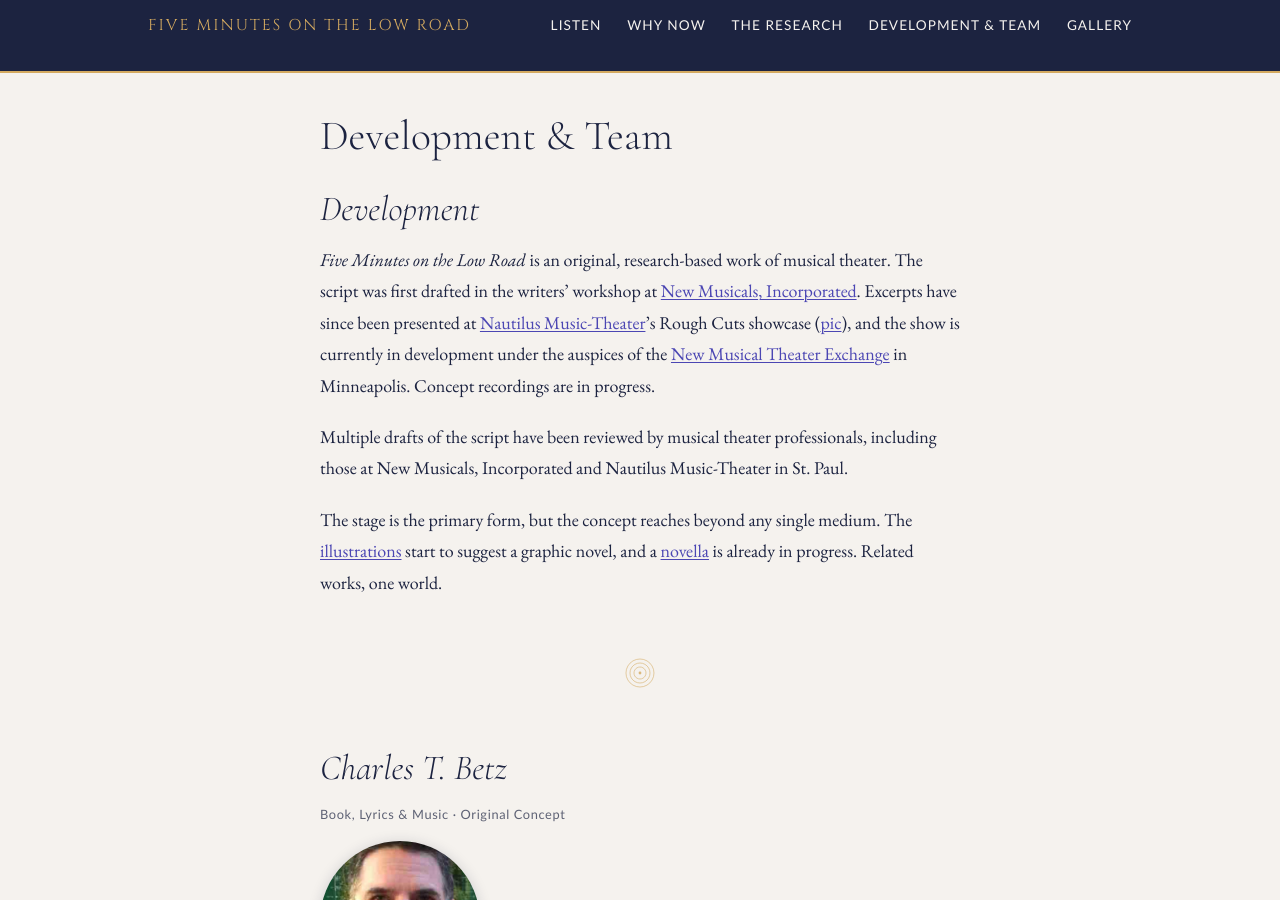
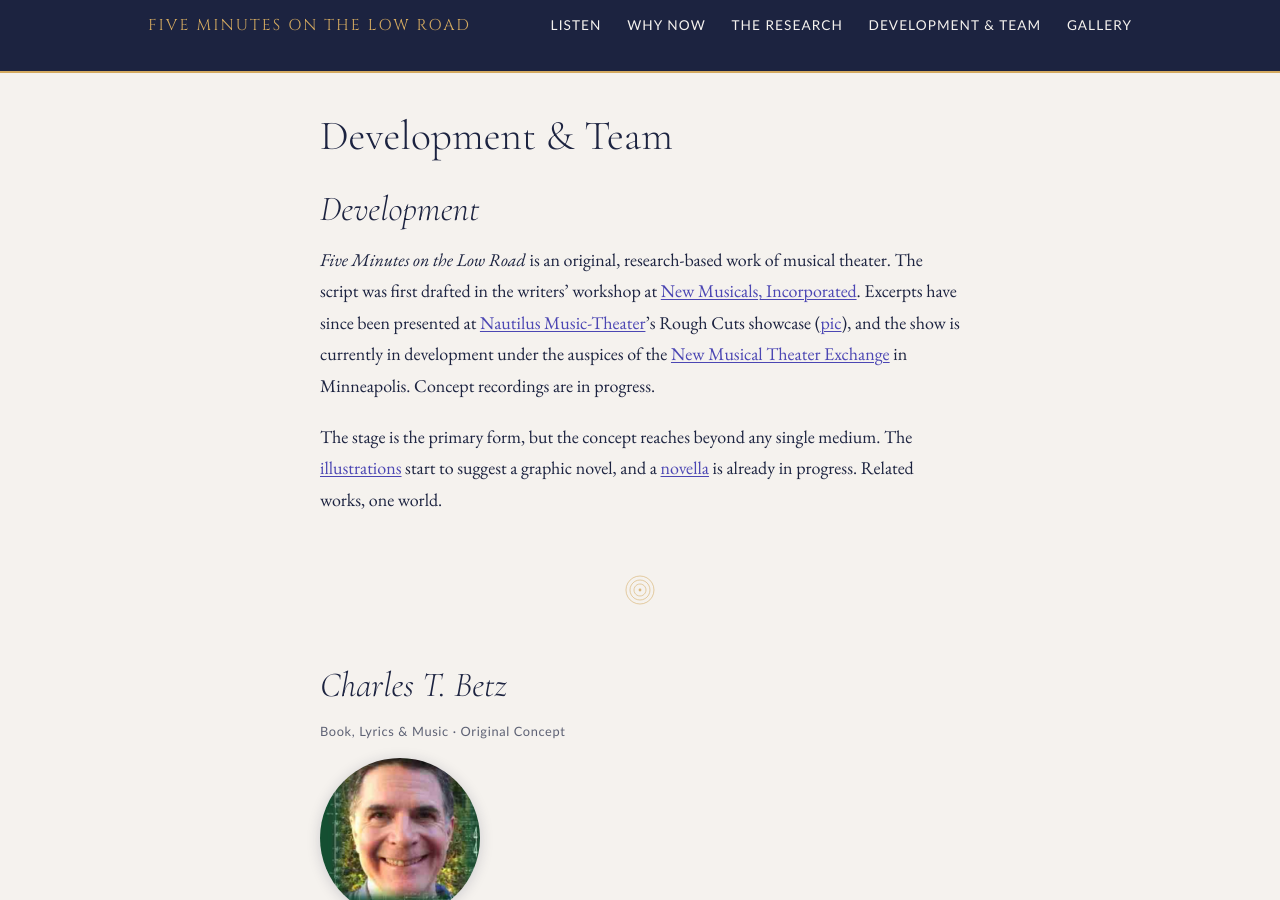
Before and after one commit to CharlesTBetz/5mlowroad, a Jekyll site: the page built from team.md, in a window 1280 px wide and 900 px high. Built offline with Jekyll 4.4.1, drawn with Linux system fonts in a browser that asks for light colours.

Commit message:
Development: drop the "multiple drafts reviewed by professionals" line
Redundant with the acknowledgements and reads as overselling.

Co-Authored-By: Claude Opus 4.8 (1M context) <noreply@anthropic.com>
Claude-Session: https://claude.ai/code/session_015cRxXaB5iadv9MAFDv9jfY

```diff
--- a/team.md
+++ b/team.md
@@ -8,8 +8,6 @@ permalink: /team/
 ## Development
 
 *Five Minutes on the Low Road* is an original, research-based work of musical theater. The script was first drafted in the writers' workshop at [New Musicals, Incorporated](https://www.nmi.org). Excerpts have since been presented at [Nautilus Music-Theater](https://nautilusmusictheater.org/#ABOUT-NAUTILUS)'s Rough Cuts showcase ([pic]({{ '/gallery/' | relative_url }}#rough-cuts)), and the show is currently in development under the auspices of the [New Musical Theater Exchange](https://www.nmte.org) in Minneapolis. Concept recordings are in progress.
-
-Multiple drafts of the script have been reviewed by musical theater professionals, including those at New Musicals, Incorporated and Nautilus Music-Theater in St. Paul.
 
 The stage is the primary form, but the concept reaches beyond any single medium. The [illustrations]({{ '/gallery/' | relative_url }}) start to suggest a graphic novel, and a [novella]({{ '/assets/downloads/5min-brochure-2608.pdf' | relative_url }}) is already in progress. Related works, one world.
 
```
